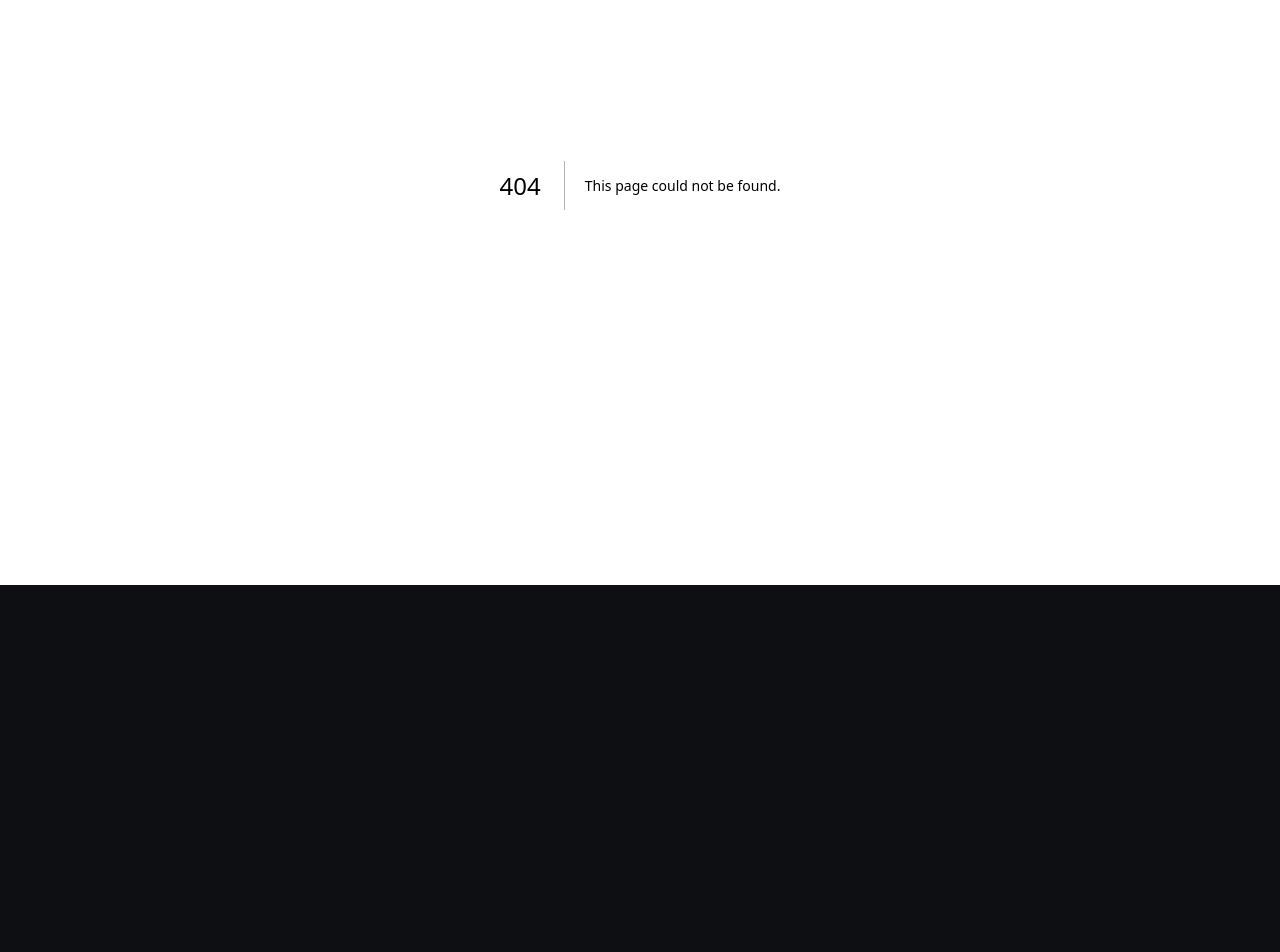
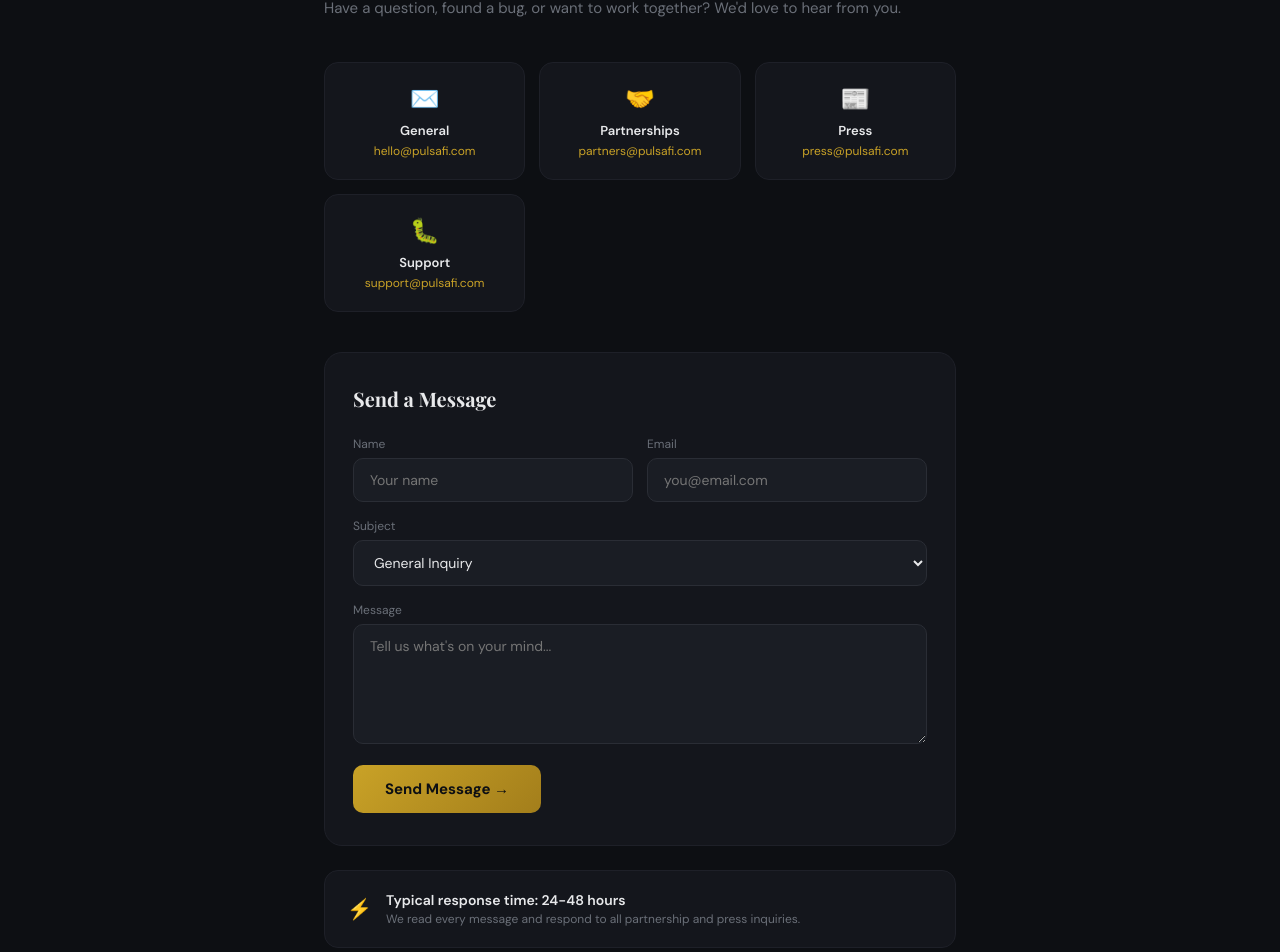
Before and after one commit to zackatlas/pulsafi, a Next.js app: page /contact in a window 1280 px wide. Before the commit this address had no page. Shown: the part 215-1167 px from the top of the page. Before the commit the page ends 800 px from the top, so only its background shows below. Built offline with nearby package versions, Linux system fonts and the light colour scheme.

Commit message:
Create page.js

```diff
--- /dev/null
+++ b/app/contact/page.js
@@ -0,0 +1,164 @@
+"use client";
+import { useState } from "react";
+import Header from "../components/Header";
+import Footer from "../components/Footer";
+
+export default function ContactPage() {
+  const [formData, setFormData] = useState({ name: "", email: "", subject: "general", message: "" });
+  const [submitted, setSubmitted] = useState(false);
+
+  const subjects = [
+    { value: "general", label: "General Inquiry" },
+    { value: "bug", label: "Bug Report" },
+    { value: "feature", label: "Feature Request" },
+    { value: "partnership", label: "Partnership Inquiry" },
+    { value: "press", label: "Press / Media" },
+  ];
+
+  const handleSubmit = () => {
+    if (formData.name && formData.email && formData.message) {
+      const mailtoSubject = encodeURIComponent(`[Pulsafi ${subjects.find(s => s.value === formData.subject)?.label}] from ${formData.name}`);
+      const mailtoBody = encodeURIComponent(`Name: ${formData.name}\nEmail: ${formData.email}\nSubject: ${subjects.find(s => s.value === formData.subject)?.label}\n\n${formData.message}`);
+      window.open(`mailto:hello@pulsafi.com?subject=${mailtoSubject}&body=${mailtoBody}`, '_blank');
+      setSubmitted(true);
+    }
+  };
+
+  const inputStyle = {
+    width: "100%", background: "var(--bg-input)", border: "1px solid var(--border-input)", borderRadius: 10,
+    padding: "12px 16px", color: "var(--text-primary)", fontSize: 14, fontFamily: "'DM Sans', sans-serif",
+    outline: "none", transition: "border-color 0.2s",
+  };
+
+  return (
+    <div style={{ minHeight: "100vh", background: "var(--bg-main)", color: "var(--text-primary)", fontFamily: "'DM Sans', sans-serif" }}>
+      <link href="https://fonts.googleapis.com/css2?family=Playfair+Display:wght@400;700;900&family=DM+Sans:wght@400;500;600;700&family=DM+Mono:wght@400;500&display=swap" rel="stylesheet" />
+      <Header />
+
+      <main style={{ maxWidth: 680, margin: "0 auto", padding: "60px 24px 80px" }}>
+        <div style={{ fontSize: 11, textTransform: "uppercase", letterSpacing: "0.12em", color: "var(--accent)", marginBottom: 12, fontWeight: 600 }}>Get in Touch</div>
+        <h1 style={{ fontSize: "clamp(28px, 4vw, 40px)", fontFamily: "'Playfair Display', serif", fontWeight: 900, lineHeight: 1.2, letterSpacing: "-0.02em", margin: "0 0 8px" }}>
+          Contact Us
+        </h1>
+        <p style={{ color: "var(--text-muted)", fontSize: 15, marginBottom: 40, lineHeight: 1.7 }}>
+          Have a question, found a bug, or want to work together? We'd love to hear from you.
+        </p>
+
+        {/* Direct Email Cards */}
+        <div style={{ display: "grid", gridTemplateColumns: "repeat(auto-fit, minmax(200px, 1fr))", gap: 14, marginBottom: 40 }}>
+          {[
+            { icon: "✉️", label: "General", email: "hello@pulsafi.com" },
+            { icon: "🤝", label: "Partnerships", email: "partners@pulsafi.com" },
+            { icon: "📰", label: "Press", email: "press@pulsafi.com" },
+            { icon: "🐛", label: "Support", email: "support@pulsafi.com" },
+          ].map((item, i) => (
+            <a key={i} href={`mailto:${item.email}`} style={{
+              background: "var(--bg-card)", borderRadius: 14, border: "1px solid var(--border-card)",
+              padding: "20px 18px", textDecoration: "none", textAlign: "center", transition: "border-color 0.2s",
+            }}
+              onMouseOver={e => e.currentTarget.style.borderColor = "var(--accent-border)"}
+              onMouseOut={e => e.currentTarget.style.borderColor = "var(--border-card)"}
+            >
+              <div style={{ fontSize: 24, marginBottom: 8 }}>{item.icon}</div>
+              <div style={{ fontSize: 13, fontWeight: 600, color: "var(--text-primary)", marginBottom: 4 }}>{item.label}</div>
+              <div style={{ fontSize: 12, color: "var(--accent)" }}>{item.email}</div>
+            </a>
+          ))}
+        </div>
+
+        {/* Contact Form */}
+        <div style={{
+          background: "var(--bg-card)", borderRadius: 18, border: "1px solid var(--border-card)",
+          padding: "32px 28px",
+        }}>
+          <h2 style={{ fontSize: 20, fontFamily: "'Playfair Display', serif", fontWeight: 700, marginBottom: 24 }}>
+            Send a Message
+          </h2>
+
+          {!submitted ? (
+            <div style={{ display: "flex", flexDirection: "column", gap: 16 }}>
+              <div style={{ display: "grid", gridTemplateColumns: "1fr 1fr", gap: 14 }}>
+                <div>
+                  <label style={{ fontSize: 12, color: "var(--text-muted)", marginBottom: 6, display: "block" }}>Name</label>
+                  <input
+                    type="text" placeholder="Your name" value={formData.name}
+                    onChange={e => setFormData({...formData, name: e.target.value})}
+                    style={inputStyle}
+                  />
+                </div>
+                <div>
+                  <label style={{ fontSize: 12, color: "var(--text-muted)", marginBottom: 6, display: "block" }}>Email</label>
+                  <input
+                    type="email" placeholder="you@email.com" value={formData.email}
+                    onChange={e => setFormData({...formData, email: e.target.value})}
+                    style={inputStyle}
+                  />
+                </div>
+              </div>
+
+              <div>
+                <label style={{ fontSize: 12, color: "var(--text-muted)", marginBottom: 6, display: "block" }}>Subject</label>
+                <select
+                  value={formData.subject}
+                  onChange={e => setFormData({...formData, subject: e.target.value})}
+                  style={{ ...inputStyle, cursor: "pointer", appearance: "auto" }}
+                >
+                  {subjects.map(s => (
+                    <option key={s.value} value={s.value}>{s.label}</option>
+                  ))}
+                </select>
+              </div>
+
+              <div>
+                <label style={{ fontSize: 12, color: "var(--text-muted)", marginBottom: 6, display: "block" }}>Message</label>
+                <textarea
+                  placeholder="Tell us what's on your mind..." value={formData.message}
+                  onChange={e => setFormData({...formData, message: e.target.value})}
+                  rows={5}
+                  style={{ ...inputStyle, resize: "vertical", minHeight: 120 }}
+                />
+              </div>
+
+              <button onClick={handleSubmit} style={{
+                background: "linear-gradient(135deg, var(--accent), var(--accent-dark))",
+                border: "none", borderRadius: 10, padding: "14px 32px", color: "#0d0f13",
+                fontFamily: "'DM Sans', sans-serif", fontWeight: 700, fontSize: 15,
+                cursor: "pointer", alignSelf: "flex-start", transition: "opacity 0.2s",
+              }}
+                onMouseOver={e => e.currentTarget.style.opacity = "0.9"}
+                onMouseOut={e => e.currentTarget.style.opacity = "1"}
+              >
+                Send Message →
+              </button>
+            </div>
+          ) : (
+            <div style={{ textAlign: "center", padding: "32px 0" }}>
+              <div style={{ fontSize: 40, marginBottom: 16 }}>✉️</div>
+              <h3 style={{ fontSize: 20, fontFamily: "'Playfair Display', serif", fontWeight: 700, marginBottom: 8 }}>Message Sent!</h3>
+              <p style={{ color: "var(--text-muted)", fontSize: 14 }}>Your email client should have opened with the message. We'll get back to you soon.</p>
+              <button onClick={() => { setSubmitted(false); setFormData({ name: "", email: "", subject: "general", message: "" }); }} style={{
+                marginTop: 20, background: "transparent", border: "1px solid var(--border-input)",
+                borderRadius: 8, padding: "10px 20px", color: "var(--text-secondary)",
+                fontFamily: "'DM Sans', sans-serif", fontSize: 13, cursor: "pointer",
+              }}>Send Another Message</button>
+            </div>
+          )}
+        </div>
+
+        {/* Response Time */}
+        <div style={{
+          marginTop: 24, background: "var(--bg-card)", borderRadius: 14, border: "1px solid var(--border-card)",
+          padding: "20px 22px", display: "flex", alignItems: "center", gap: 14,
+        }}>
+          <span style={{ fontSize: 20 }}>⚡</span>
+          <div>
+            <div style={{ fontSize: 14, fontWeight: 600, color: "var(--text-primary)", marginBottom: 2 }}>Typical response time: 24-48 hours</div>
+            <div style={{ fontSize: 12, color: "var(--text-muted)" }}>We read every message and respond to all partnership and press inquiries.</div>
+          </div>
+        </div>
+      </main>
+
+      <Footer />
+    </div>
+  );
+}
```
